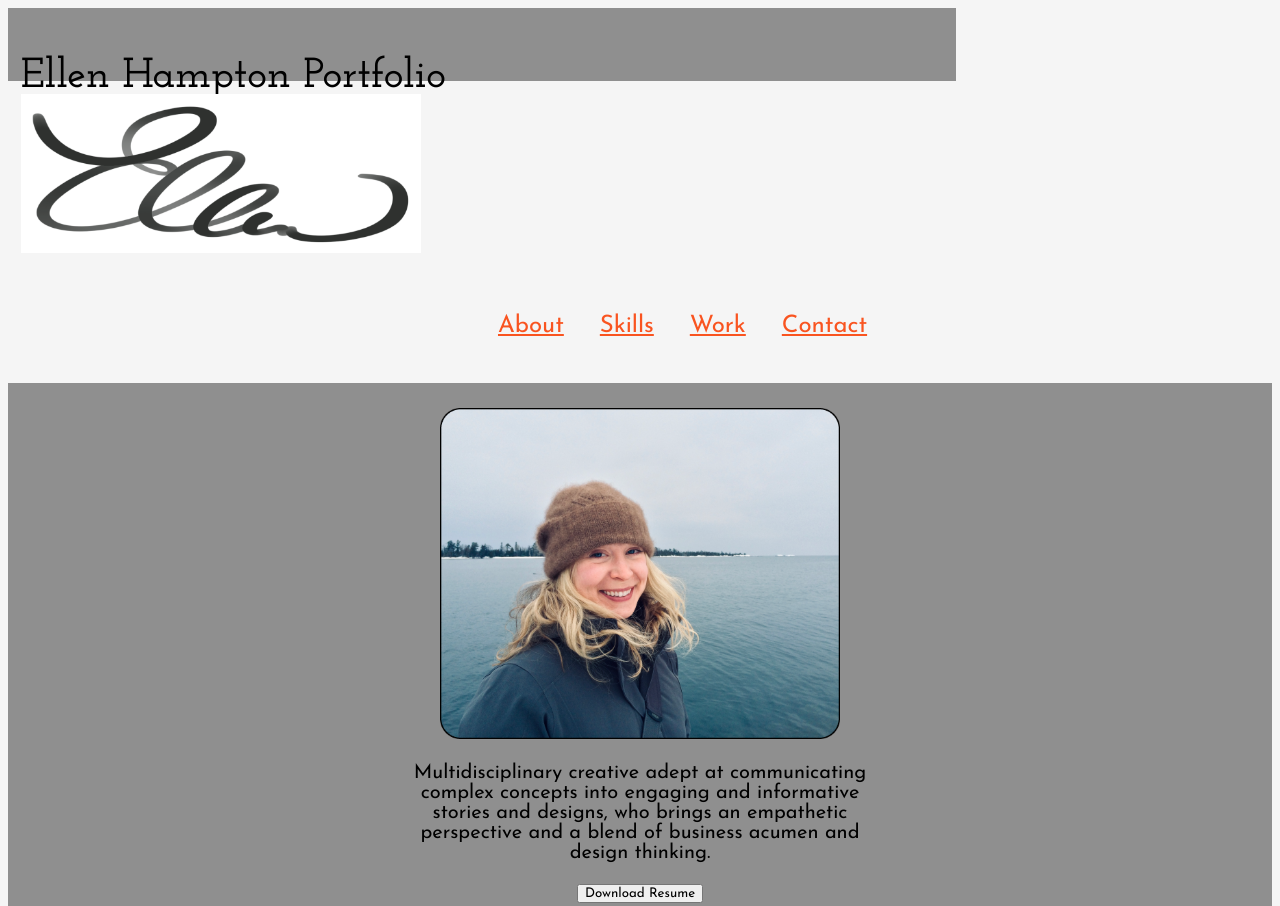
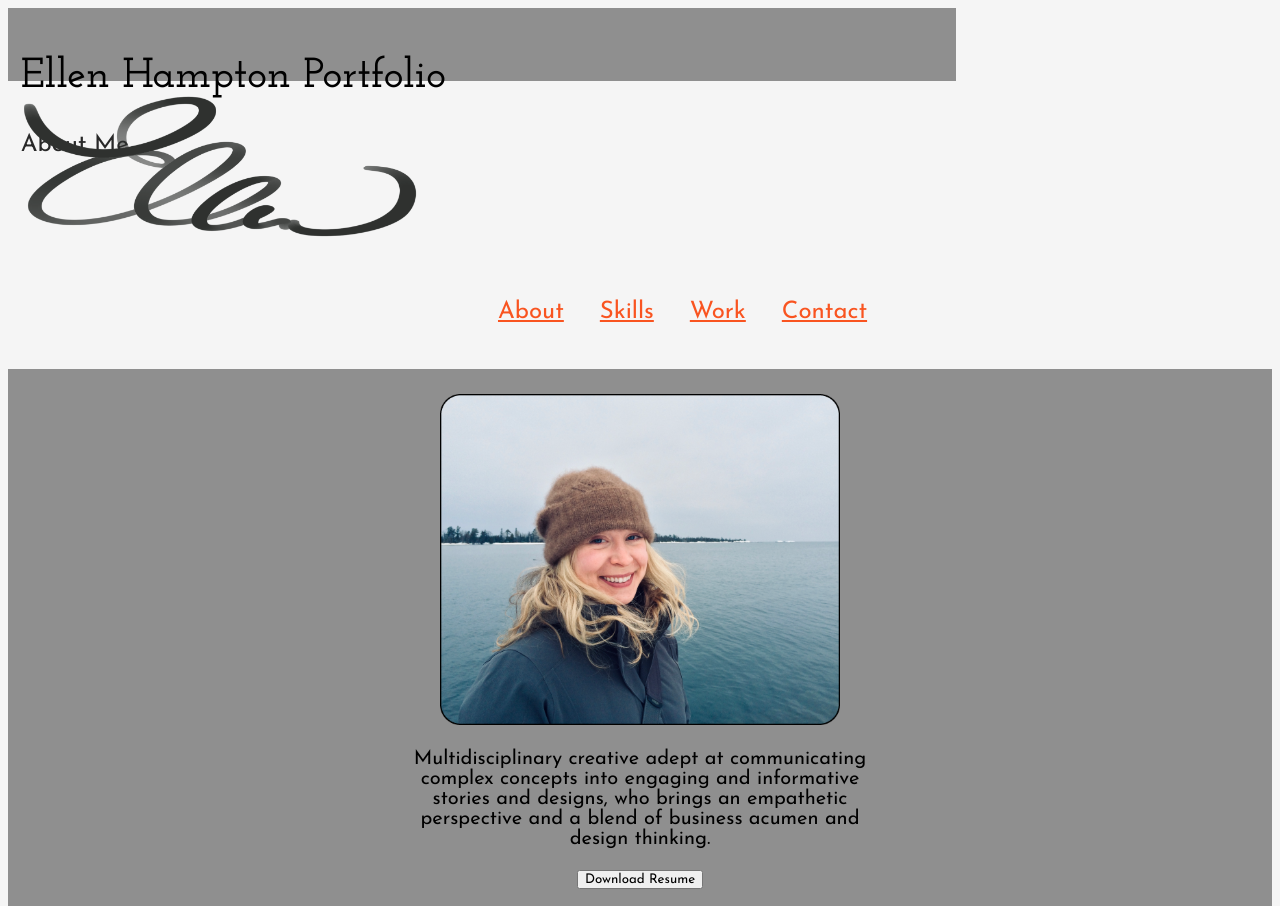
Before and after one commit to Thetugisthedrug/UX_UI_HW_18, a plain HTML site: page index.html in a window 1280 px wide. Shown: the top 906 px of the page. Drawn offline with Linux system fonts and the light colour scheme.

Commit message:
Added new images to repo

```diff
--- a/CSS/style.css
+++ b/CSS/style.css
@@ -165,6 +165,8 @@ h5 {
     padding: 25px;
     text-align: center;
     background-color: #8F8F8F;
+    background-size: cover;
+    background-repeat: no-repeat;
 }
 
 .content {
--- a/index.html
+++ b/index.html
@@ -26,7 +26,7 @@
     <body>
         <header class="navigation">
             <div class="inline-block logo">
-                <img src="images/ellenlogo.png">
+                <img src="images/ellenscriptlogo.png">
             </div>
             <nav class="inline-block">
                 <ul>
```
Also changed, not shown: images/ellenscriptlogo.png (added), 1 other file.
